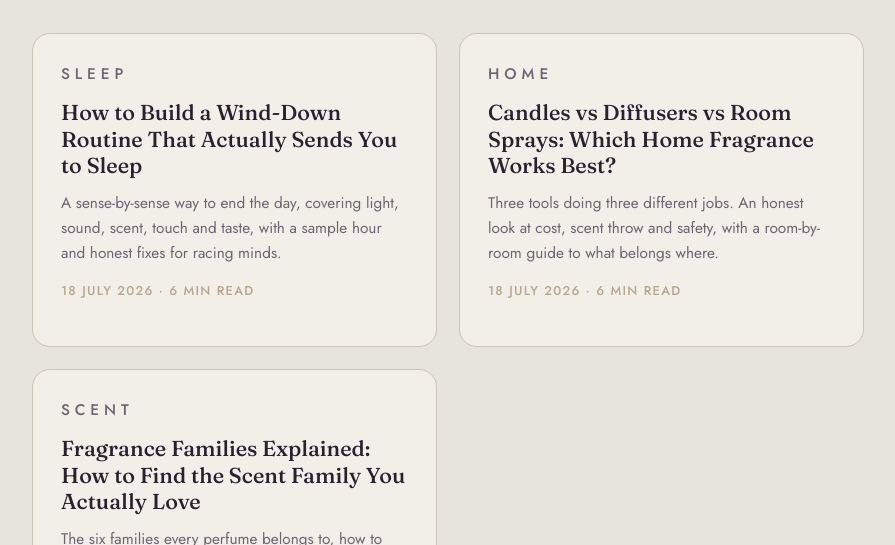
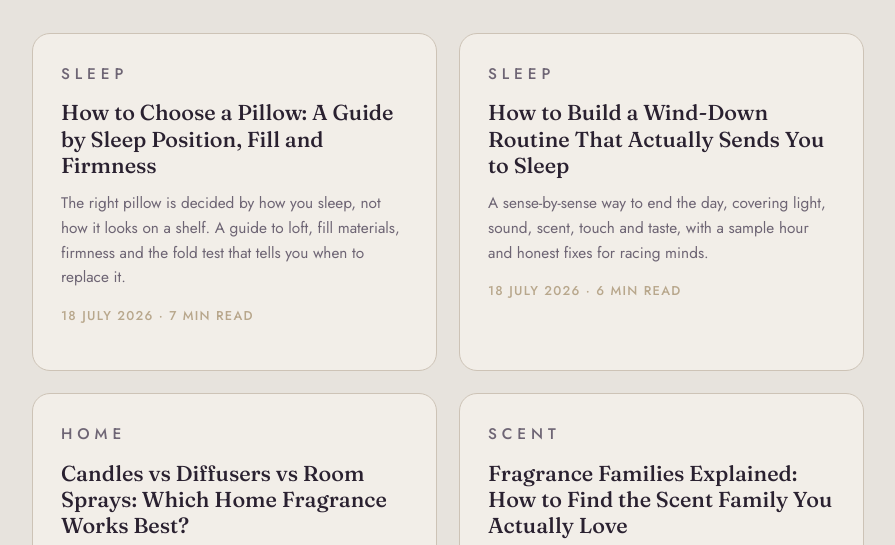
Before and after one commit to loveyoursenses/loveyoursenses, a website: page blog/index.html in a window 1280 px wide. Shown: the part 255-800 px from the top of the page, without its empty margins (192-1087 px from the left). Drawn offline with Linux system fonts and the light colour scheme.

Commit message:
Update index.html

```diff
--- a/blog/index.html
+++ b/blog/index.html
@@ -134,6 +134,13 @@
          post and paste it above the others so newest sits first.
          Edit: href, eyebrow (category), title, excerpt, meta.
          ============================================================ -->
+    <a class="post-card" href="/blog/how-to-choose-a-pillow/">
+      <p class="eyebrow">Sleep</p>
+      <h2>How to Choose a Pillow: A Guide by Sleep Position, Fill and Firmness</h2>
+      <p>The right pillow is decided by how you sleep, not how it looks on a shelf. A guide to loft, fill materials, firmness and the fold test that tells you when to replace it.</p>
+      <p class="meta">18 July 2026 &middot; 7 min read</p>
+    </a>
+
     <a class="post-card" href="/blog/wind-down-routine/">
       <p class="eyebrow">Sleep</p>
       <h2>How to Build a Wind-Down Routine That Actually Sends You to Sleep</h2>
```
